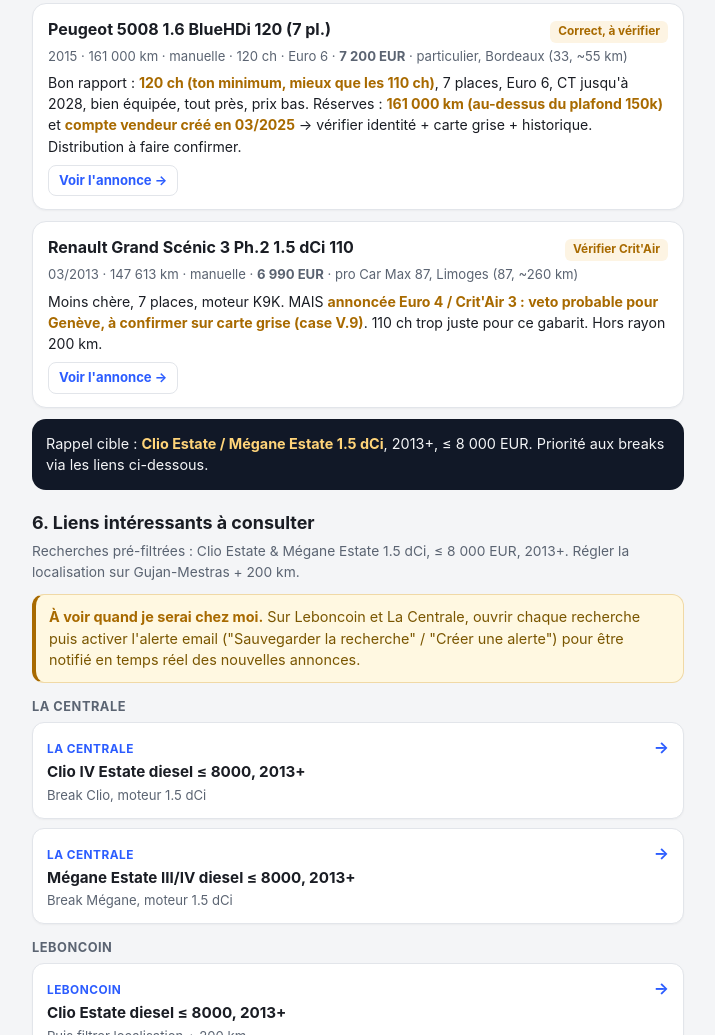
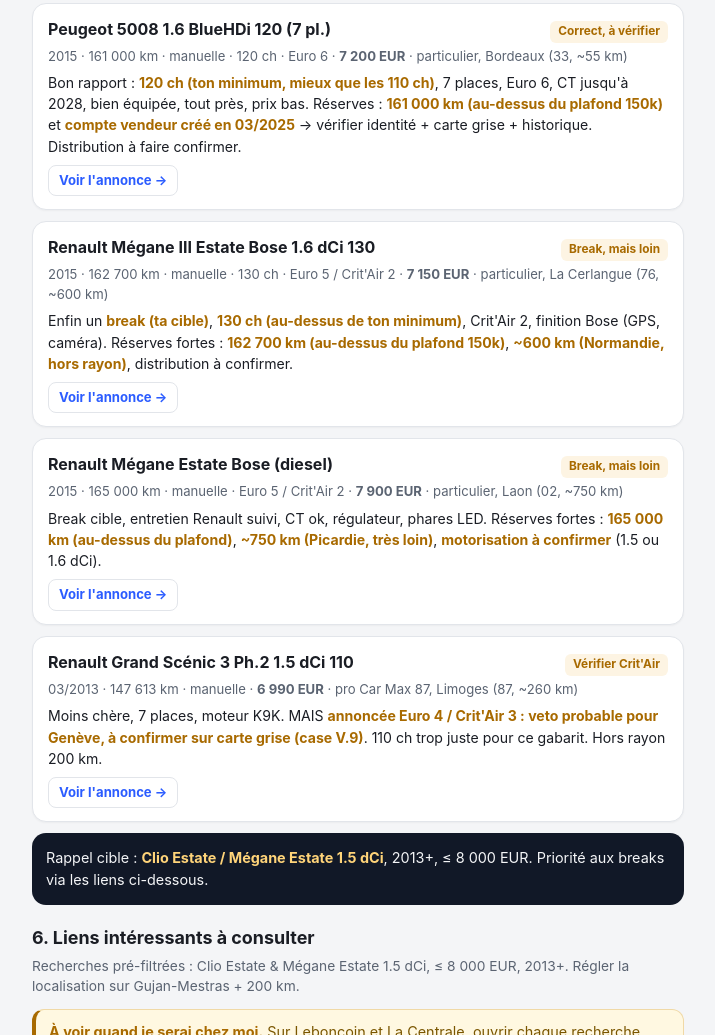
Before and after one commit to JadAchPro/pense-bete-voiture, a plain HTML site: page index.html in a window 1280 px wide. Shown: the part 6623-7658 px from the top of the page, without its empty margins (282-997 px from the left). Drawn offline with Linux system fonts and the light colour scheme.

Commit message:
Ajout 2 Megane Estate Bose (La Cerlangue dCi 130, Laon) - breaks cible mais eloignes

```diff
--- a/index.html
+++ b/index.html
@@ -331,6 +331,20 @@
   </div>
 
   <div class="ann">
+    <div class="top"><span class="name">Renault Mégane III Estate Bose 1.6 dCi 130</span><span class="tag t-warn">Break, mais loin</span></div>
+    <div class="spec">2015 · 162 700 km · manuelle · 130 ch · Euro 5 / Crit'Air 2 · <span class="price">7 150 EUR</span> · particulier, La Cerlangue (76, ~600 km)</div>
+    <div class="verd">Enfin un <b>break (ta cible)</b>, <b>130 ch (au-dessus de ton minimum)</b>, Crit'Air 2, finition Bose (GPS, caméra). Réserves fortes : <b>162 700 km (au-dessus du plafond 150k)</b>, <b>~600 km (Normandie, hors rayon)</b>, distribution à confirmer.</div>
+    <a class="src" href="https://www.leboncoin.fr/ad/voitures/3130002862" target="_blank" rel="noopener">Voir l'annonce &rarr;</a>
+  </div>
+
+  <div class="ann">
+    <div class="top"><span class="name">Renault Mégane Estate Bose (diesel)</span><span class="tag t-warn">Break, mais loin</span></div>
+    <div class="spec">2015 · 165 000 km · manuelle · Euro 5 / Crit'Air 2 · <span class="price">7 900 EUR</span> · particulier, Laon (02, ~750 km)</div>
+    <div class="verd">Break cible, entretien Renault suivi, CT ok, régulateur, phares LED. Réserves fortes : <b>165 000 km (au-dessus du plafond)</b>, <b>~750 km (Picardie, très loin)</b>, <b>motorisation à confirmer</b> (1.5 ou 1.6 dCi).</div>
+    <a class="src" href="https://www.leboncoin.fr/ad/voitures/3244194531" target="_blank" rel="noopener">Voir l'annonce &rarr;</a>
+  </div>
+
+  <div class="ann">
     <div class="top"><span class="name">Renault Grand Scénic 3 Ph.2 1.5 dCi 110</span><span class="tag t-warn">Vérifier Crit'Air</span></div>
     <div class="spec">03/2013 · 147 613 km · manuelle · <span class="price">6 990 EUR</span> · pro Car Max 87, Limoges (87, ~260 km)</div>
     <div class="verd">Moins chère, 7 places, moteur K9K. MAIS <b>annoncée Euro 4 / Crit'Air 3 : veto probable pour Genève, à confirmer sur carte grise (case V.9)</b>. 110 ch trop juste pour ce gabarit. Hors rayon 200 km.</div>
```
